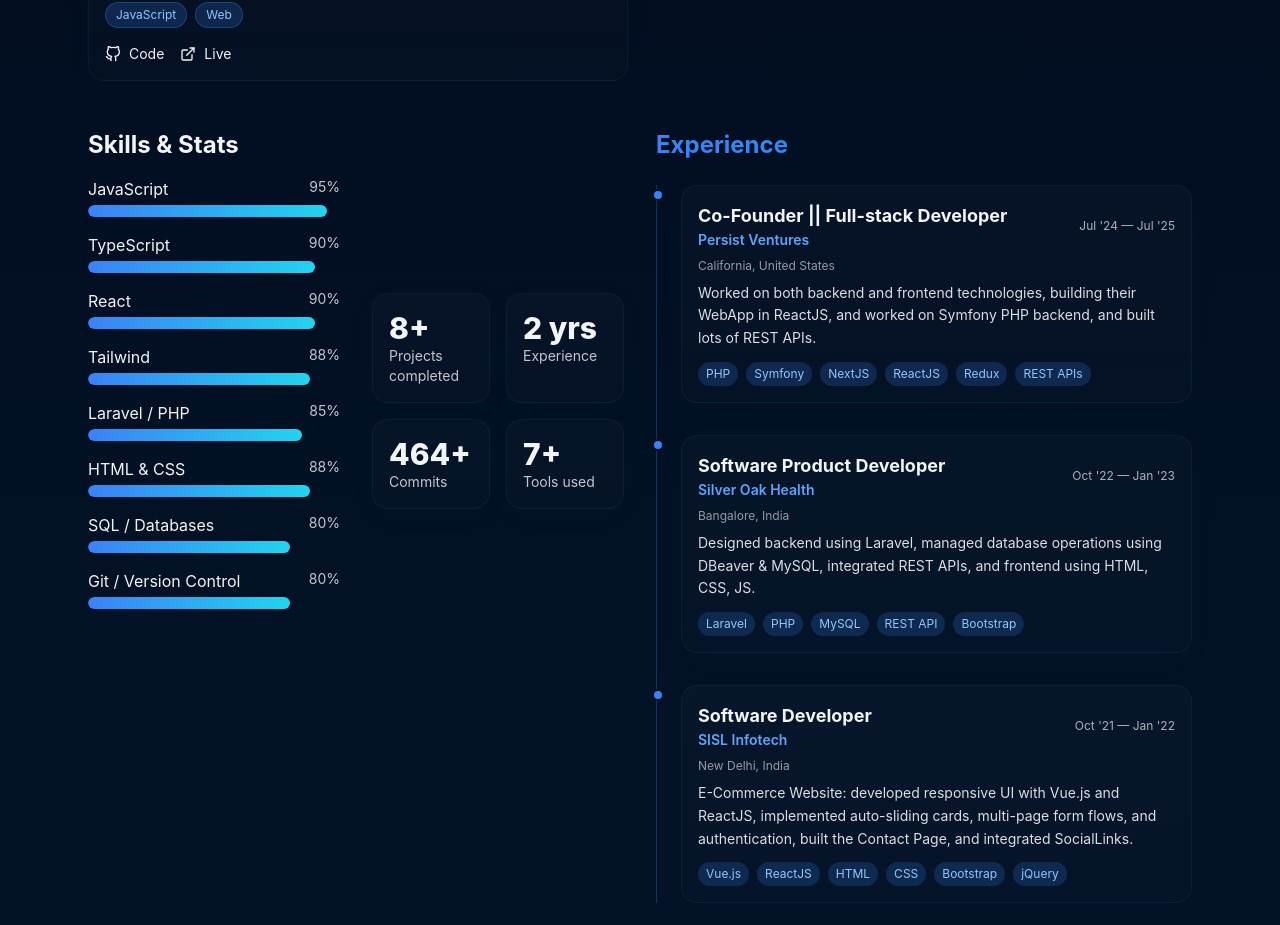
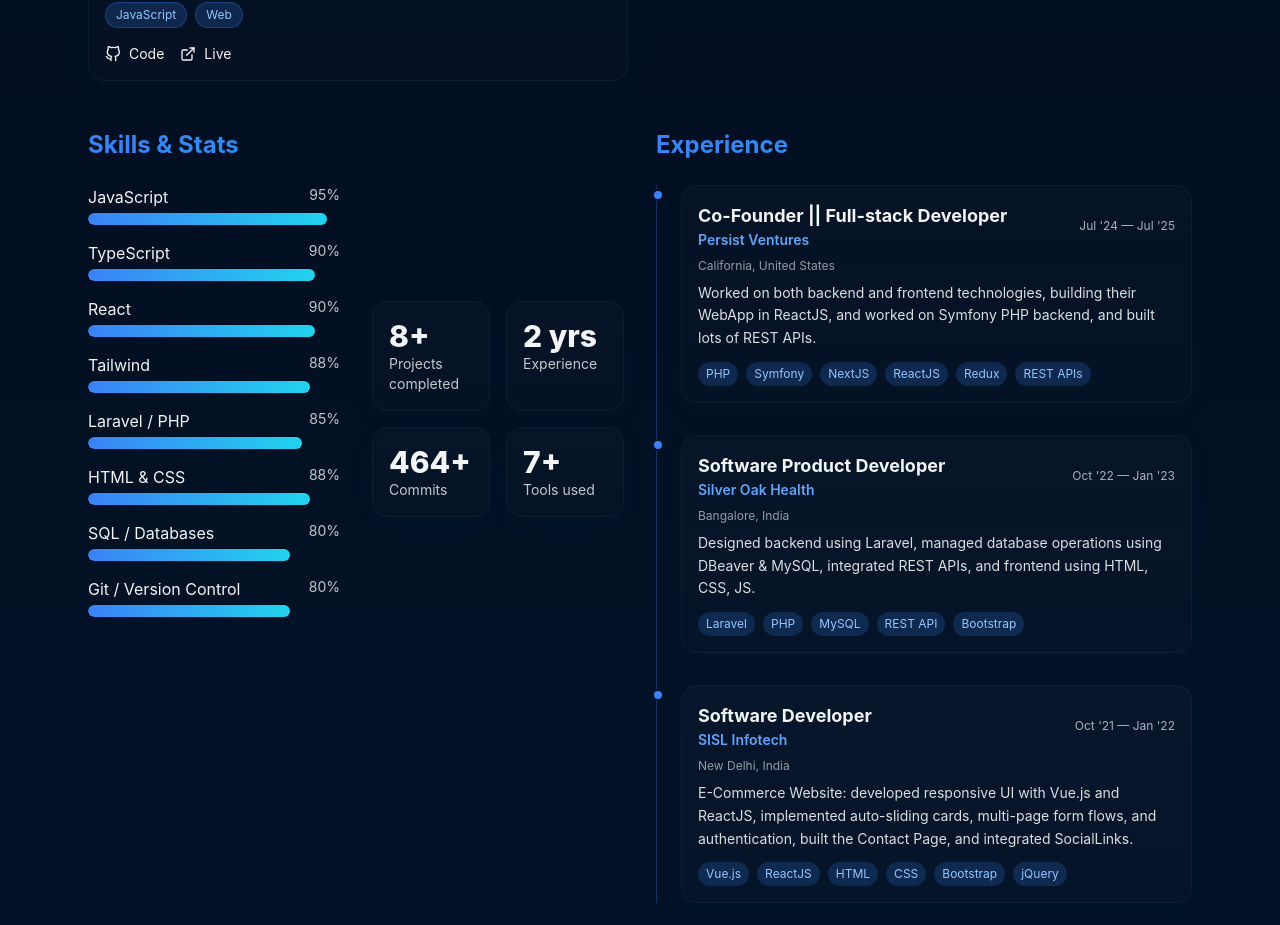
Before and after one commit to nidhigupta58/nidhi-portfolio-blue, a React (Vite) app: page / in a window 1280 px wide. Shown: the part 1457-2382 px from the top of the page. Built offline with nearby package versions, Linux system fonts and the light colour scheme; the HTML template or start-up script is replaced by a standard one.

Commit message:
update: enhance Skills component with updated heading styling

```diff
--- a/src/components/Skills.jsx
+++ b/src/components/Skills.jsx
@@ -6,7 +6,7 @@ import { motion } from 'framer-motion'
 export default function Skills() {
   return (
     <div>
-      <h3 className="text-2xl font-bold mb-4">Skills & Stats</h3>
+      <h3 className="text-2xl font-bold mb-6 neon">Skills & Stats</h3>
 
       <div className="grid grid-cols-1 gap-4">
         <div className="flex flex-col md:flex-row items-start md:items-center gap-8">
```
